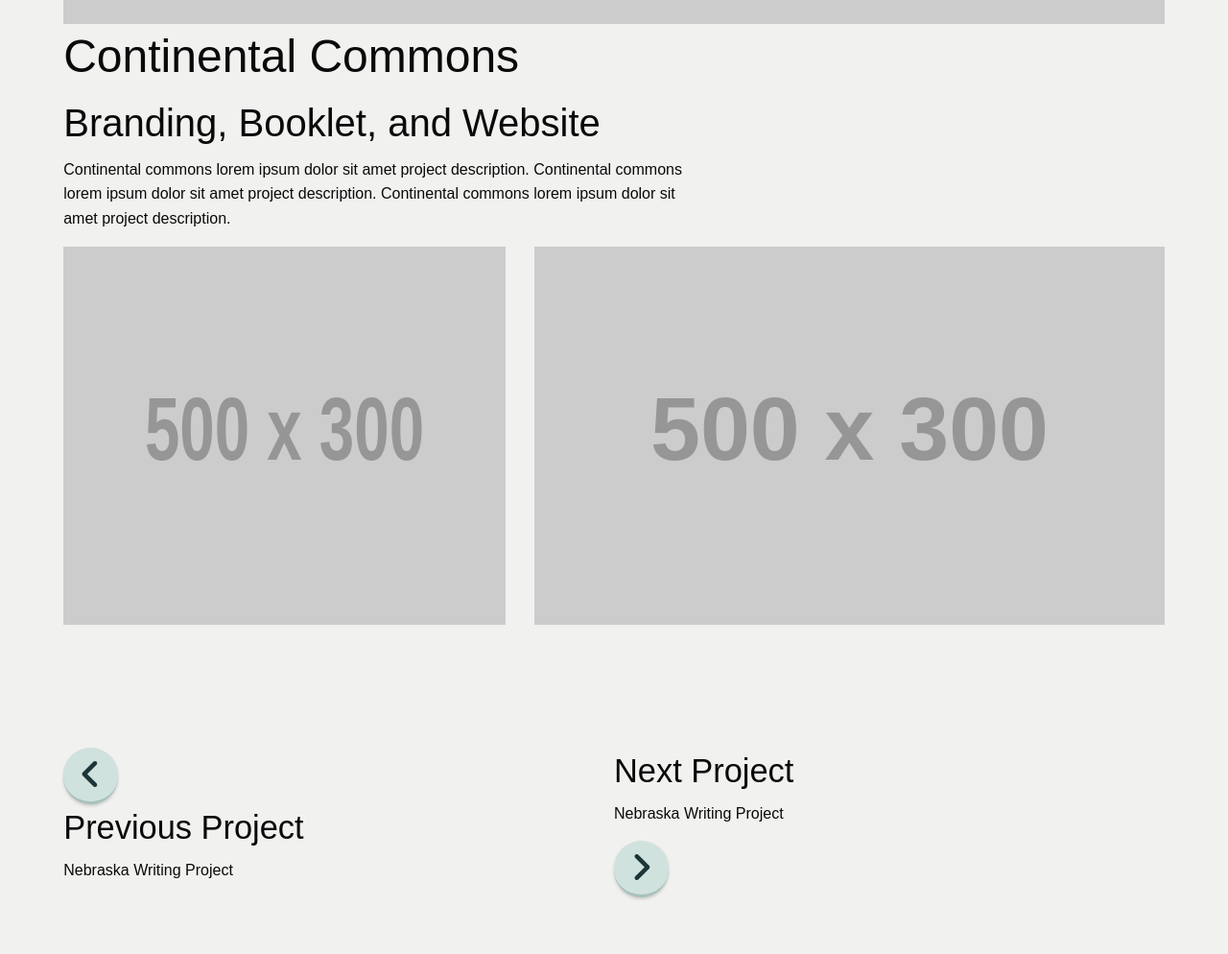
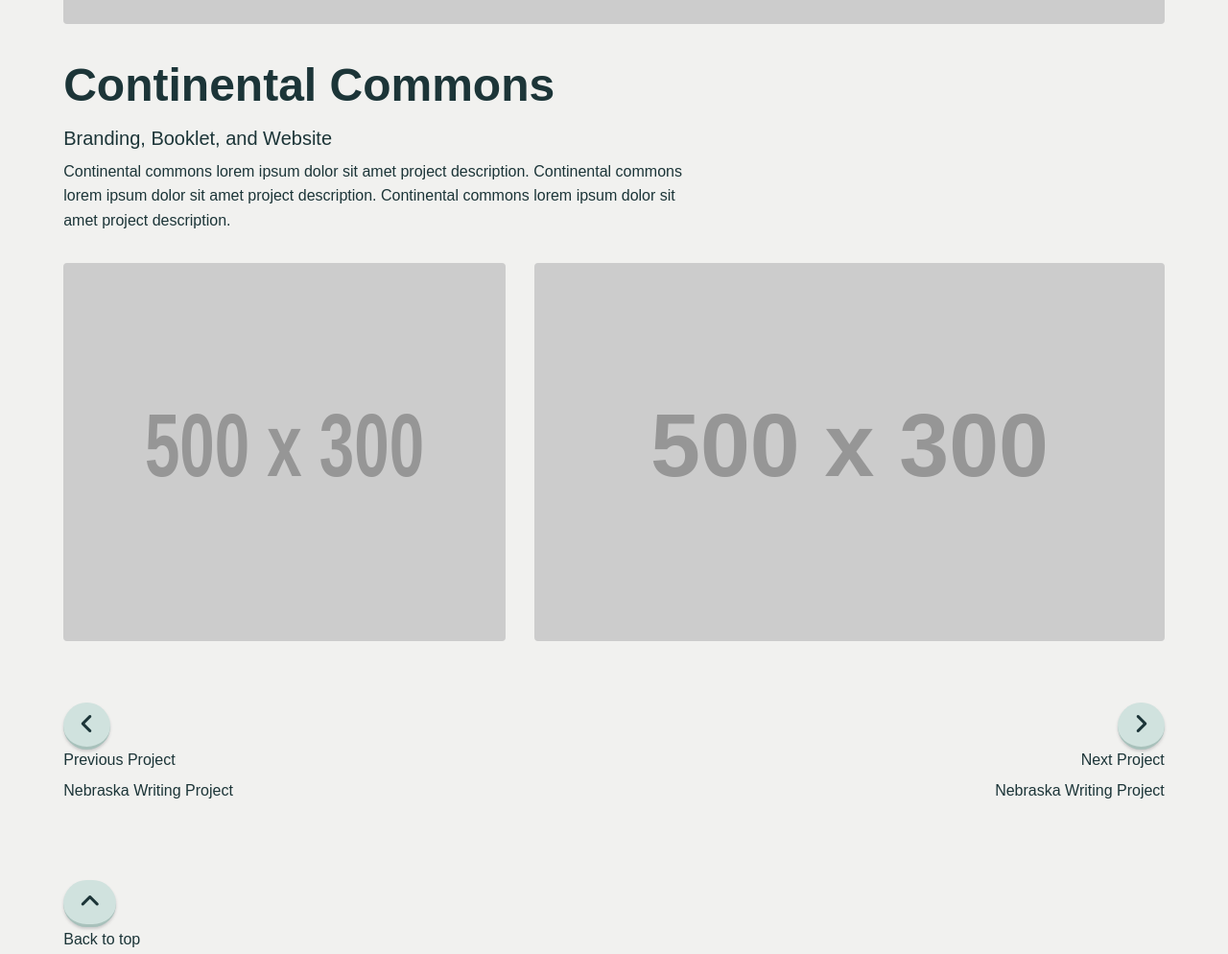
Before and after one commit to haylikent/hayli-kent-design, a plain HTML site: page continental-commons.html in a window 1280 px wide. Shown: the part 540-1534 px from the top of the page at 96% size. Drawn offline with Linux system fonts and the light colour scheme; placeholder pictures from the web are drawn by us; a web font is replaced by a local one.

Commit message:
messed with footer

```diff
--- a/continental-commons.html
+++ b/continental-commons.html
@@ -31,30 +31,27 @@
       </div>
 
      <section class="grid-container">
-      <div class="grid-x">
-        <img src="https://via.placeholder.com/750x250" class="cell small-12">
-      </div>
-      <div class="grid-x">
+      <div class="grid-x grid-margin-x grid-margin-y">
+        <img src="https://via.placeholder.com/750x250" class="cell small-12 img-rounded">
+
         <div class="cell small-12 medium-7">
         <h1>Continental Commons</h1>
         <h2>Branding, Booklet, and Website</h2>
         <p>Continental commons lorem ipsum dolor sit amet project description. Continental commons lorem ipsum dolor sit amet project description. Continental commons lorem ipsum dolor sit amet project description. </p>
       </div>
     </div>
-    <div class="grid-x grid-margin-x">
-      <img src="https://via.placeholder.com/500x300" class="cell small-12 medium-5">
-      <img src="https://via.placeholder.com/500x300" class="cell small-12 medium-7">
-
+      <div class="grid-x grid-margin-x grid-margin-y">
+      <img src="https://via.placeholder.com/500x300" class="cell small-12 medium-5 img-rounded">
+      <img src="https://via.placeholder.com/500x300" class="cell small-12 medium-7 img-rounded">
     </div>
-
      </section>
 
-     <div class="grid-container">
+     <div class="grid-container no-grid-padding-top">
       <div class="grid-x">
 
-    <div class="cell small-6">
+    <div class="cell small-6" id="previous">
         <div>
-        <a class="arrow-up" href="#top"><i class="fas fa-angle-left fa-3x"></i></a>
+        <a class="arrow" href="#top"><i class="fas fa-angle-left fa-2x"></i></a>
       </div>
         <div>
             <h3>Previous Project</h3>
@@ -62,16 +59,16 @@
         </div>
       </div>
 
-      <div class="cell small-6 float-right text-align-right">
-
+      <div class="cell small-6 float-right text-align-right" id="next">
+        <div>
+          <a class="arrow" href="#top"><i class="fas fa-angle-right fa-2x"></i></a>
+        </div>
         <div>
             <h3>Next Project</h3>
           <p>Nebraska Writing Project</p>
         </div>
 
-        <div>
-          <a class="arrow-up" href="#top"><i class="fas fa-angle-right fa-3x"></i></a>
-        </div>
+
       </div>
 
         </div>
@@ -81,7 +78,7 @@
 
 
      <div class="grid-container no-grid-padding">
-      <a class="arrow-up" href="#top"><i class="fas fa-angle-up fa-3x"></i></a>
+      <a class="arrow" href="#top"><i class="fas fa-angle-up fa-2x"></i></a>
     <p>Back to top</p>
   </div>
 
--- a/css/main.css
+++ b/css/main.css
@@ -18,6 +18,9 @@ html {
 body {
   background-color: #f1f1ef;
 
+}
+p, h1, h2, h3, h4 {
+  color: #1c3538;
 }
 
 /* ---------------- HEADER NAV W HAMBURGER ------------------------------------- */
@@ -46,9 +49,10 @@ body {
     background: transparent;
     color: #1c3538;;
     text-decoration: none;
+    font-weight: 600;
   }
   nav ul li a:hover, nav ul li a:visited:hover {
-    color: #e1827c;;
+    color: #e1827c;
   }
   .nav-mobile {
     position: absolute;
@@ -68,7 +72,7 @@ body {
     }
     nav {
       width: 100%;
-      padding: 40px 0 15px;
+      padding: 0 0 15px;
       text-align: center;
     }
 
@@ -331,11 +335,21 @@ footer a:hover {
 
 
   /* ---------------- TYPOGRAPHY ------------------------------------- */
+h1 {
+  font-weight: 800;
+}
+h2 {
+  font-size: 1.25rem;
+}
+
 h3 {
-  font-size: 2.15rem;
+  font-size: 1rem;
 }
 .smaller {
   font-size: auto;
+}
+#next {
+  text-align: right;
 }
 
 @media screen and (min-width: 40em) {
@@ -381,7 +395,7 @@ h3 {
   color: #fff;
 }
 
-.arrow-up {
+.arrow {
   display: inline-block;
   background-color: #d0e2de;
   font-size: .75rem;
@@ -396,12 +410,12 @@ h3 {
   position: relative;
 }
 
-.arrow-up:hover {
+.arrow:hover {
   background-color: #498e84;
   border-bottom-width: 0;
   margin-top: 3px;
 }
-a.arrow-up {
+a.arrow {
   color: #1c3538;
 }
 
@@ -428,6 +442,7 @@ a.arrow-up {
   width: 96%;
 }
 }
+
 
   @media screen and (min-width: 40em) {
     .kent-button {
@@ -532,3 +547,15 @@ div[class*="ratio-"] img {
    padding-top: 0;
    padding-bottom: 0;
  }
+ .no-grid-padding-top {
+   padding-top: 0;
+ }
+ .no-grid-padding-bottom {
+   padding-bottom: 0;
+ }
+ .inherit {
+   display: inherit;
+ }
+ @media screen and (min-width: 64em) {
+
+  }
```
Also changed, not shown: index.html (+18 -22 lines).
